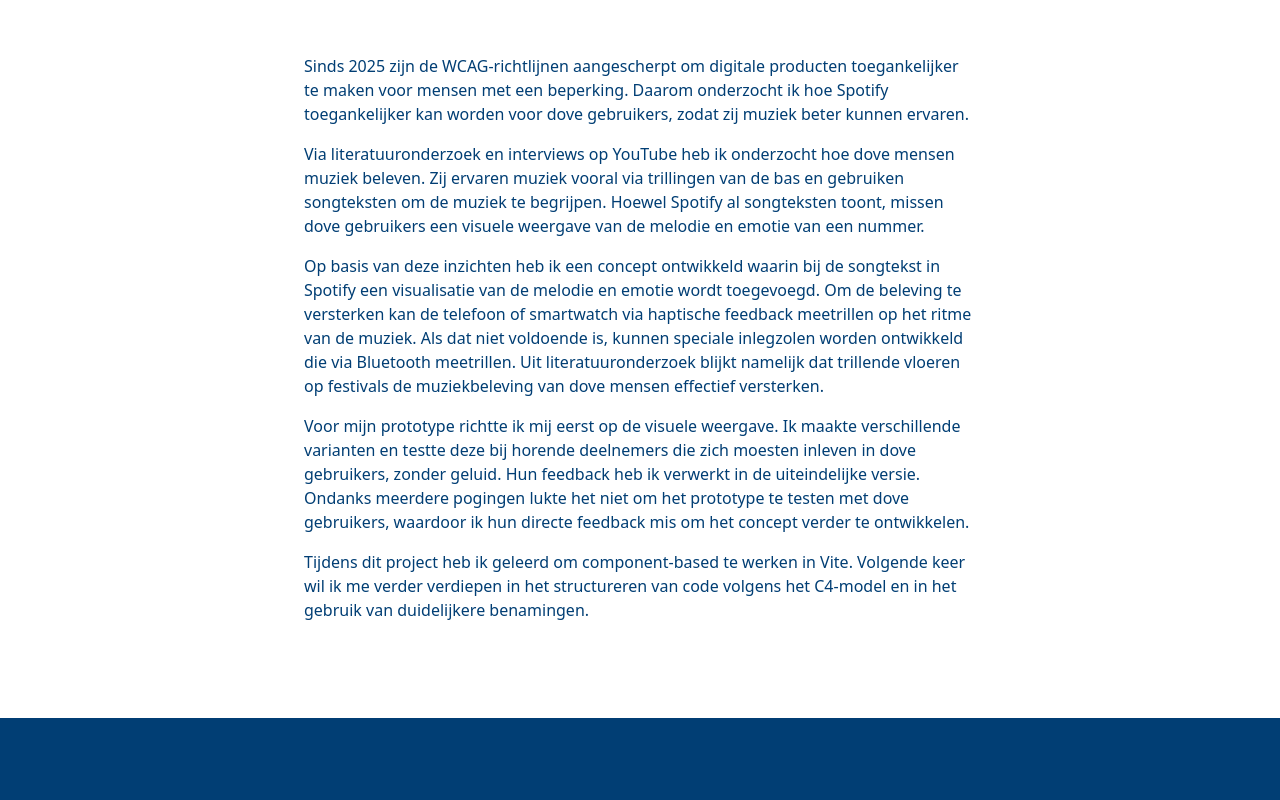
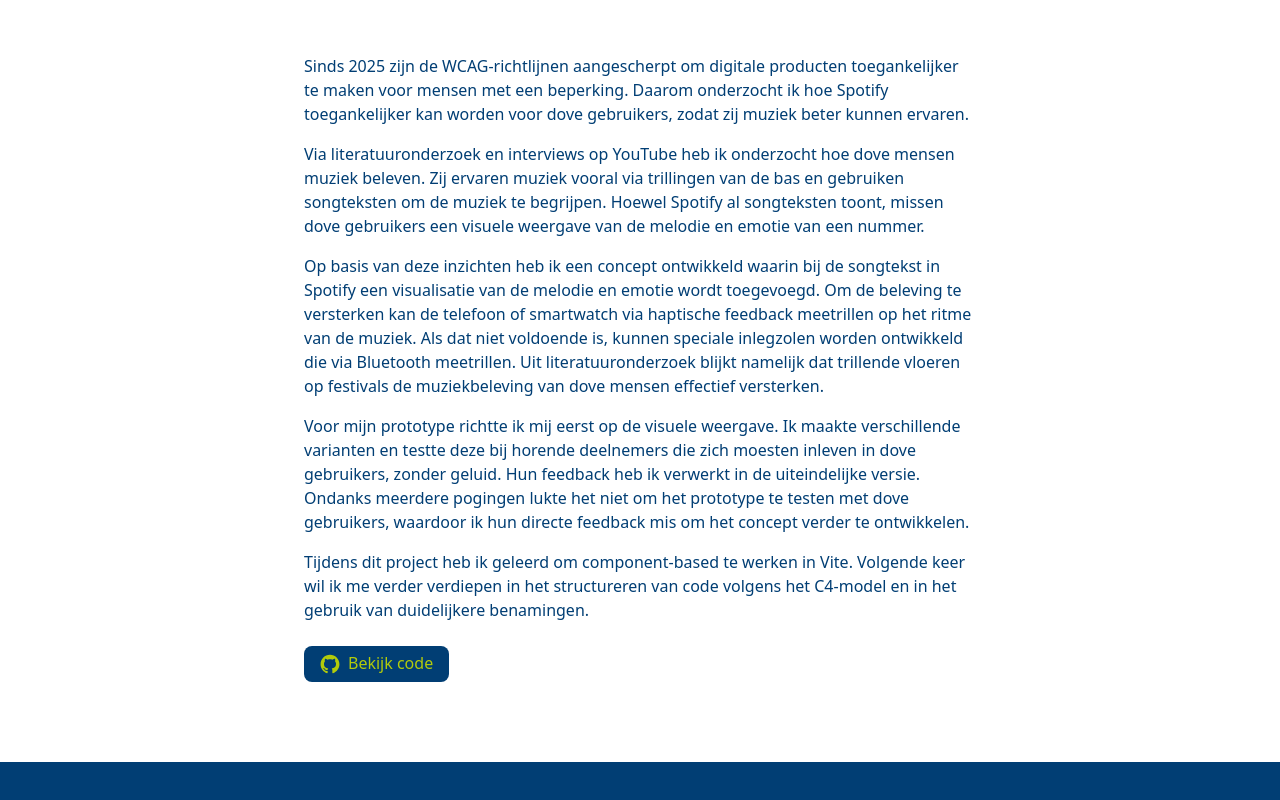
Before and after one commit to Jeanine96/portfolio_jeanine, a Next.js app: page /project2 in a window 1280 px wide. Shown: the part 904-1704 px from the top of the page. Built offline with nearby package versions, Linux system fonts and the light colour scheme.

Commit message:
Made button

```diff
--- a/app/globals.css
+++ b/app/globals.css
@@ -3,6 +3,7 @@
 @theme inline {
   /* Background colors */
   --color-primary: rgb(var(--color-primary));
+  --color-primary-lighter: rgb(var(--color-primary-lighter));
   --color-secondary: rgb(var(--color-secondary));
   --color-tertiary: rgb(var(--color-tertiary));
   --color-accent: rgb(var(--color-accent));
@@ -43,6 +44,7 @@
 :root {
   /* Colors */
   --color-primary: 1 62 116;
+  --color-primary-lighter: 51 112 166;
   --color-secondary: 178 203 11;
   --color-tertiary: 255 255 255;
   --color-accent: 239 239 239;
--- a/app/project1/page.tsx
+++ b/app/project1/page.tsx
@@ -1,8 +1,9 @@
+import Button from "@/components/Button";
 import ProjectDetailView from "@/components/ProjectDetailView";
 
 export default function RunnovationProject() {
   return (
-    <section className="bg-tertiary">
+    <section className="bg-tertiary mx-auto">
       <ProjectDetailView
         title={"Runnovation"}
         tags={[
--- /dev/null
+++ b/components/Button.tsx
@@ -0,0 +1,38 @@
+// components/Button.tsx
+import Image from "next/image";
+
+interface ButtonProps {
+  text: string; // Only text
+  iconSrc?: string; // Optional image icon
+  iconAlt?: string; // Alt text for the image
+  onClick?: () => void;
+  className?: string;
+}
+
+export default function Button({
+  text,
+  iconSrc,
+  iconAlt,
+  onClick,
+  className,
+}: ButtonProps) {
+  return (
+    <div className="flex-inline">
+      <button
+        onClick={onClick}
+        className={`inline-flex items-center gap-2 py-2 px-4 bg-primary text-text-two text-fontsize-button font-button rounded-lg transition-colors duration-300 hover:bg-primary-lighter ${className}`}
+      >
+        {iconSrc && (
+          <Image
+            src={iconSrc}
+            alt={iconAlt || "icon"}
+            width={20}
+            height={20}
+            className="object-contain"
+          />
+        )}
+        {text}
+      </button>
+    </div>
+  );
+}
--- a/components/ProjectDetailView.tsx
+++ b/components/ProjectDetailView.tsx
@@ -1,6 +1,7 @@
 // components/ProjectDetail.tsx
 import Image from "next/image";
 import Tag from "./Tag";
+import Button from "./Button";
 
 interface TagProps {
   src: string;
@@ -41,7 +42,7 @@ export default function ProjectDetailView({
         />
       </div>
 
-      <div className="text-text-one text-fontsize-body font-body leading-lineheight-text-regular">
+      <div className="text-text-one text-fontsize-body font-body leading-lineheight-text-regular mb-2">
         {Array.isArray(description) ? (
           description.map((para, idx) => (
             <p key={idx} className="mb-4">
@@ -52,6 +53,12 @@ export default function ProjectDetailView({
           <p>{description}</p>
         )}
       </div>
+
+      <Button
+        text="Bekijk code"
+        iconSrc="/github-icon.svg"
+        iconAlt="github-icon"
+      />
     </div>
   );
 }
--- a/components/ProjectItem.tsx
+++ b/components/ProjectItem.tsx
@@ -1,5 +1,6 @@
 import Image from "next/image";
 import Tag from "./Tag";
+import Button from "./Button";
 
 interface TagProps {
   src: string;
@@ -62,10 +63,12 @@ export default function ProjectItem({
         {mediaPosition === "left" && (
           <div className="flex-1">{MediaElement}</div>
         )}
-
-        <p className="text-text-one text-fontsize-body font-body leading-lineheight-text-regular h-full flex-1">
-          {description}
-        </p>
+        <div className="flex flex-col h-full gap-6">
+          <p className="text-text-one text-fontsize-body font-body leading-lineheight-text-regular flex-1">
+            {description}
+          </p>
+          <Button text={"Bekijk project"}></Button>
+        </div>
 
         {mediaPosition === "right" && (
           <div className="flex-1 flex justify-end">{MediaElement}</div>
```
Also changed, not shown: package.json (+7 -6 lines), 1 other file (tests, documents, lock files or other folders).
